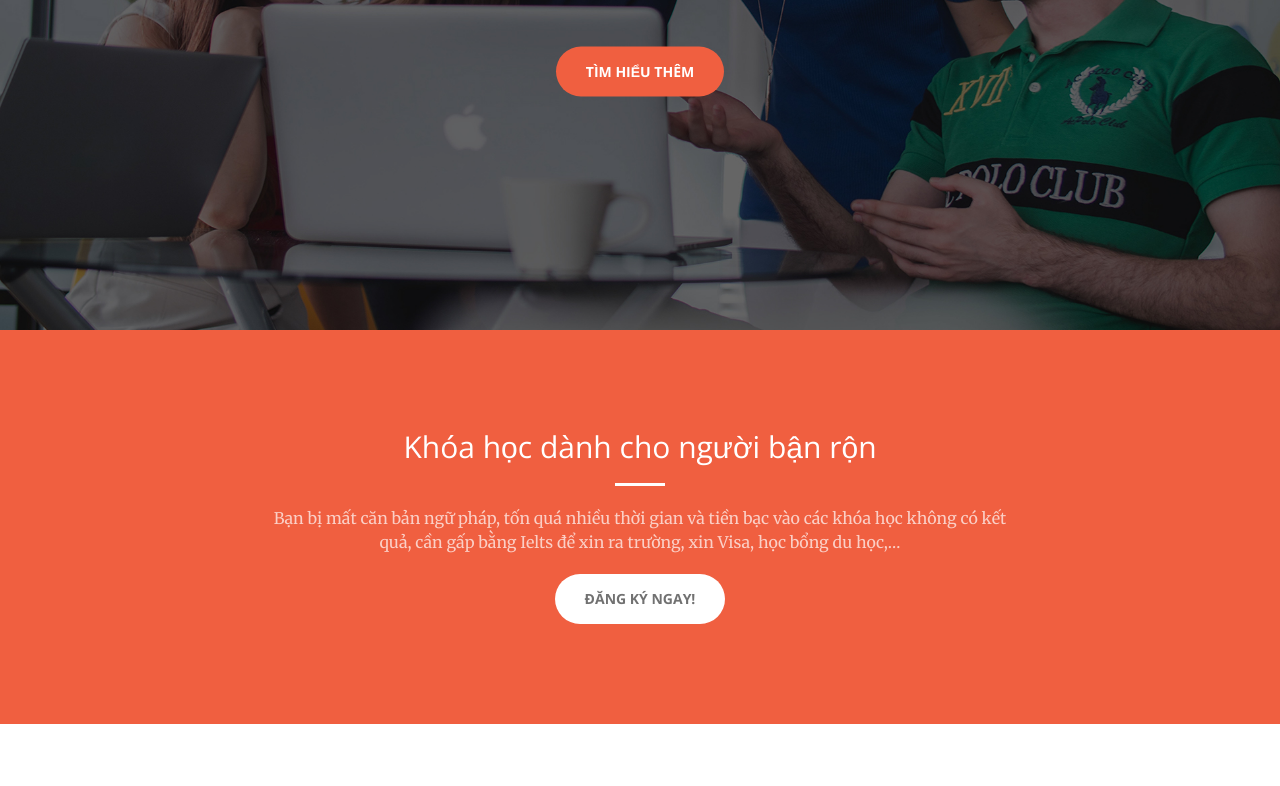
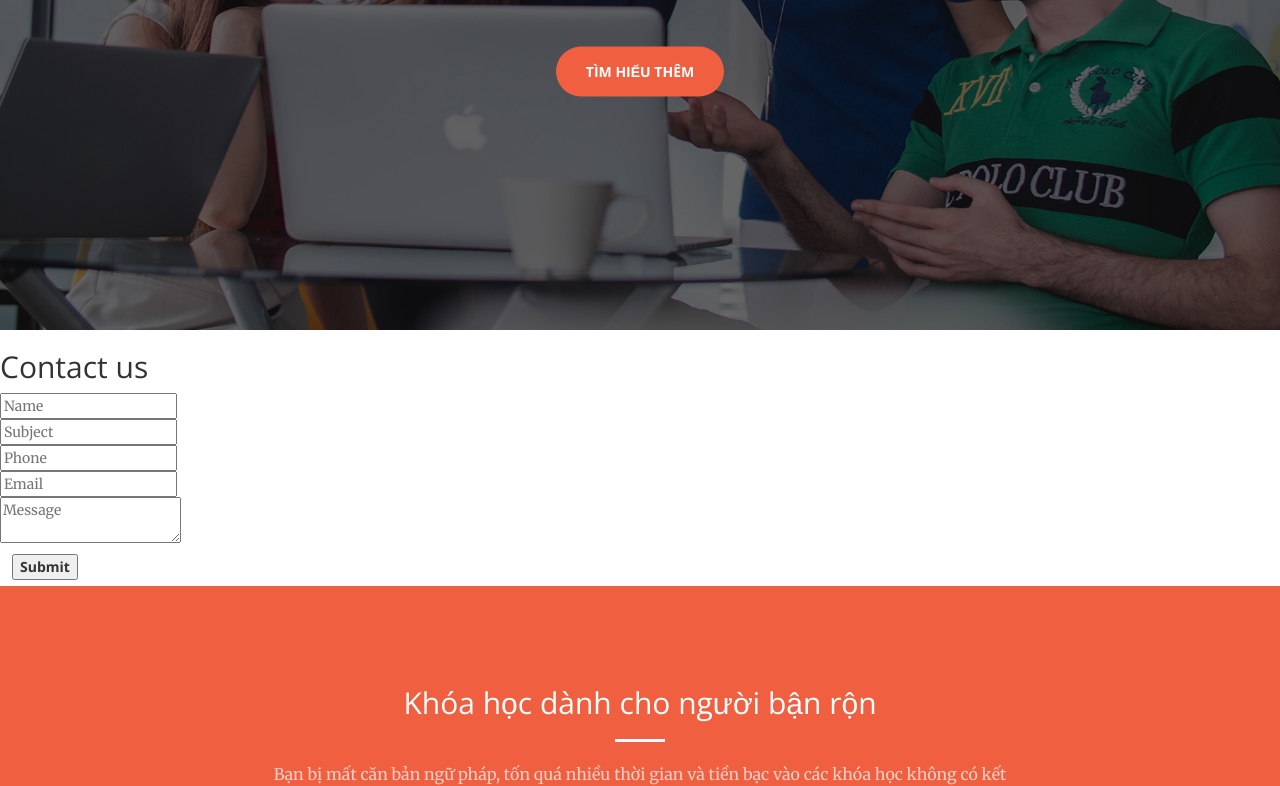
Before and after one commit to baobaoenglish/IeltsCapToc, a plain HTML site: page index.html in a window 1280 px wide. Shown: the part 470-1256 px from the top of the page. Drawn offline with nearby package versions, Linux system fonts and the light colour scheme.

Commit message:
update index.html

```diff
--- a/index.html
+++ b/index.html
@@ -113,7 +113,35 @@
         </div>
     </div>
 </header>
+<body>
 
+<div class="wrapper">
+  <h2>Contact us</h2>
+  <div id="error_message"></div>
+  <form id="myform" onsubmit="return validate();">
+    <div class="input_field">
+        <input type="text" placeholder="Name" id="name">
+    </div>
+    <div class="input_field">
+        <input type="text" placeholder="Subject" id="subject">
+    </div>
+    <div class="input_field">
+        <input type="text" placeholder="Phone" id="phone">
+    </div>
+    <div class="input_field">
+        <input type="text" placeholder="Email" id="email">
+    </div>
+    <div class="input_field">
+        <textarea placeholder="Message" id="message"></textarea>
+    </div>
+    <div class="btn">
+        <input type="submit">
+    </div>
+  </form>
+</div>
+
+</body>
+</html>
 
 
 
```
